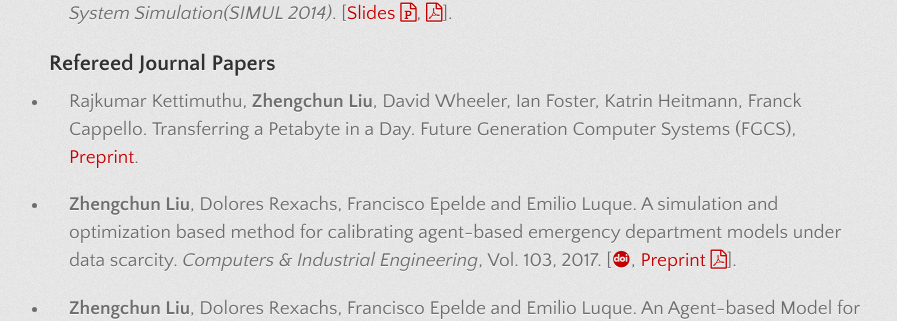
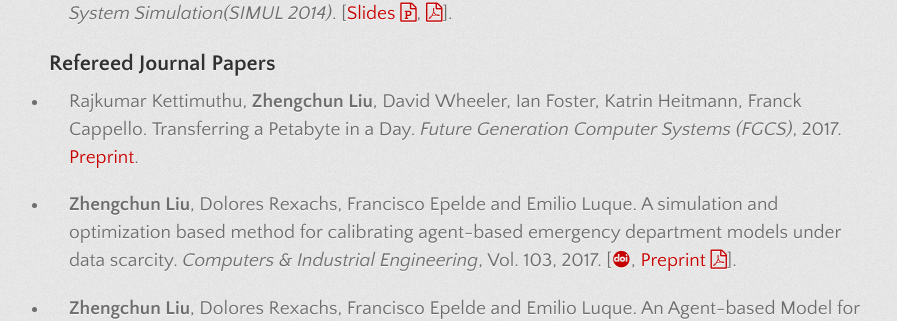
Before and after one commit to lzhengchun/lzhengchun.github.io, a Jekyll site: the page built from Publication.md, in a window 1280 px wide and 900 px high, scrolled down 1204 px. Shown: the part 169-490 px from the top of the window, without its empty margins (181-1078 px from the left). Built offline with Jekyll 4.4.1, drawn with Linux system fonts in a browser that asks for light colours; some web fonts are replaced.

Commit message:
add, delete, polish etc.

```diff
--- a/Publication.md
+++ b/Publication.md
@@ -25,7 +25,7 @@
 - __Zhengchun Liu__, Eduardo Cabrera, Dolores Rexachs and Emilio Luque. A Generalized Agent-Based Model to Simulate Emergency Departments. *The sixth International Conference on Advances in System Simulation(SIMUL 2014)*. [[Slides <i class="fa fa-file-powerpoint-o" aria-hidden="true"></i>](file/SIMUL_2014_slide.pdf), [<i class="fa fa-file-pdf-o" aria-hidden="true"></i>](file/SIMUL_2014_article.pdf)].
 
 ## Refereed Journal Papers
-- Rajkumar Kettimuthu, __Zhengchun Liu__, David Wheeler, Ian Foster, Katrin Heitmann, Franck Cappello. Transferring a Petabyte in a Day. Future Generation Computer Systems (FGCS), [Preprint](file/1pb-indis17.pdf).
+- Rajkumar Kettimuthu, __Zhengchun Liu__, David Wheeler, Ian Foster, Katrin Heitmann, Franck Cappello. Transferring a Petabyte in a Day. *Future Generation Computer Systems (FGCS)*, 2017. [Preprint](file/1pb-indis17.pdf).
 
 - __Zhengchun Liu__, Dolores Rexachs, Francisco Epelde and Emilio Luque. A simulation and optimization based method for calibrating agent-based emergency department models under data scarcity. *Computers & Industrial Engineering*, Vol. 103, 2017. [[<i class="ai ai-doi" aria-hidden="true"></i>](https://doi.org/10.1016/j.cie.2016.11.036), [Preprint <i class="fa fa-file-pdf-o" aria-hidden="true"></i>](file/abm-calibration-zhengchun-liu.pdf)].
 
```
Also changed, not shown: 1 other file.
